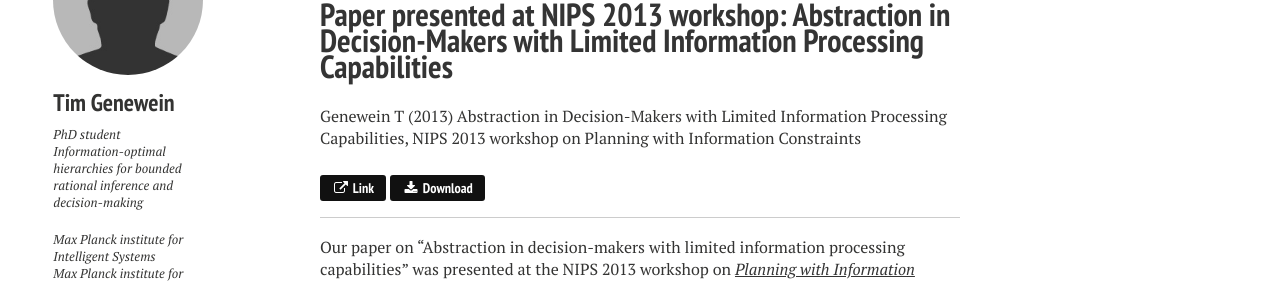
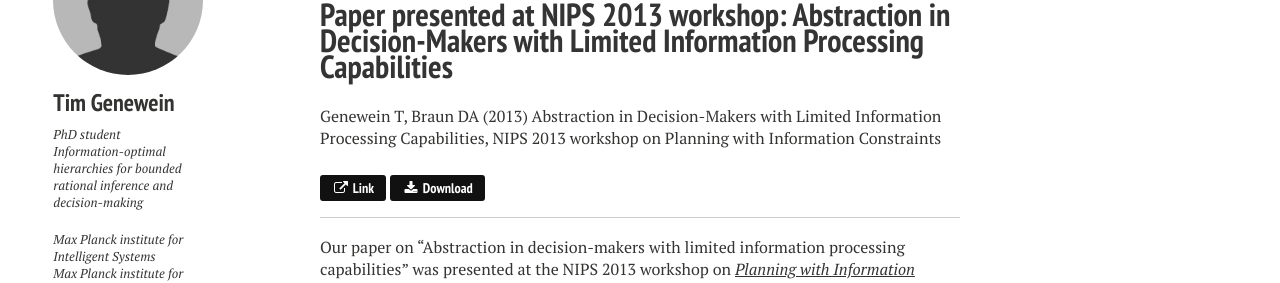
Before and after one commit to tgenewein/tgenewein.github.io, a Jekyll site: the page built from _posts/2013-12-09-Paper-NIPS-workshop-abstractions.md, in a window 1280 px wide and 900 px high. Shown: the part 196-479 px from the top of the window. Built offline with Jekyll 4.4.1, drawn with Linux system fonts in a browser that asks for light colours; nearby versions of some CDN libraries; some web fonts are replaced; formulas are drawn with MathJax 3; comment, search, counter and statistics services are not loaded.

Commit message:
Fixed reference for NIPS workshop paper

```diff
--- a/_posts/2013-12-09-Paper-NIPS-workshop-abstractions.md
+++ b/_posts/2013-12-09-Paper-NIPS-workshop-abstractions.md
@@ -7,8 +7,8 @@
 publink: "http://arxiv.org/abs/1312.4353"
 downloadlink: "http://arxiv.org/pdf/1312.4353v2"
 pubtitle: "Abstraction in Decision-Makers with Limited Information Processing Capabilities"
-citeas: "Genewein T (2013) Abstraction in Decision-Makers with Limited Information Processing Capabilities, NIPS 2013 workshop on Planning with Information Constraints"
-excerpt: "Genewein T (2013) Abstraction in Decision-Makers with Limited Information Processing Capabilities."
+citeas: "Genewein T, Braun DA (2013) Abstraction in Decision-Makers with Limited Information Processing Capabilities, NIPS 2013 workshop on Planning with Information Constraints"
+excerpt: "Genewein T, Braun DA (2013) Abstraction in Decision-Makers with Limited Information Processing Capabilities."
 tags: [publication, paper, abstractions, bounded rationality, decision-making, free energy]
 ---
 {% include _toc.html %}
```
